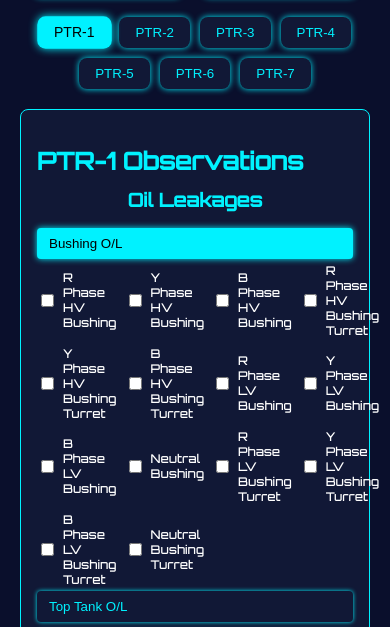
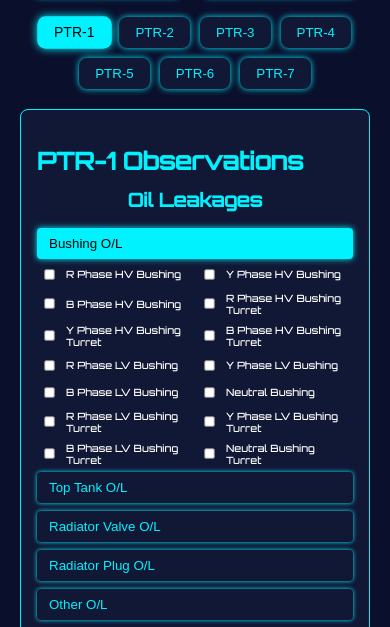
Before and after one commit to joluguy/cmwebsite1, a plain HTML site: page visual_findings.html in a window 390 px wide. Shown: the part 203-830 px from the top of the page. Drawn offline with Linux system fonts and the light colour scheme.

Commit message:
Update visual_findings.html

```diff
--- a/visual_findings.html
+++ b/visual_findings.html
@@ -53,6 +53,27 @@
   box-shadow:0 0 6px #00f2ff;
 }
 
+
+@media (max-width: 600px) {
+  /* Collapse all 4-col grids to 2 columns for mobile */
+  .grid {
+    grid-template-columns: repeat(2, 1fr) !important;
+    gap: 4px !important;
+  }
+  /* Smaller labels and inputs */
+  .grid label {
+    font-size: 10px !important;
+    padding: 2px !important;
+  }
+  /* Shrink the checkboxes themselves */
+  .grid input[type="checkbox"] {
+    transform: scale(0.8);
+    margin-right: 4px;
+  }
+}
+
+
+
   </style>
 </head>
 <body>
```
